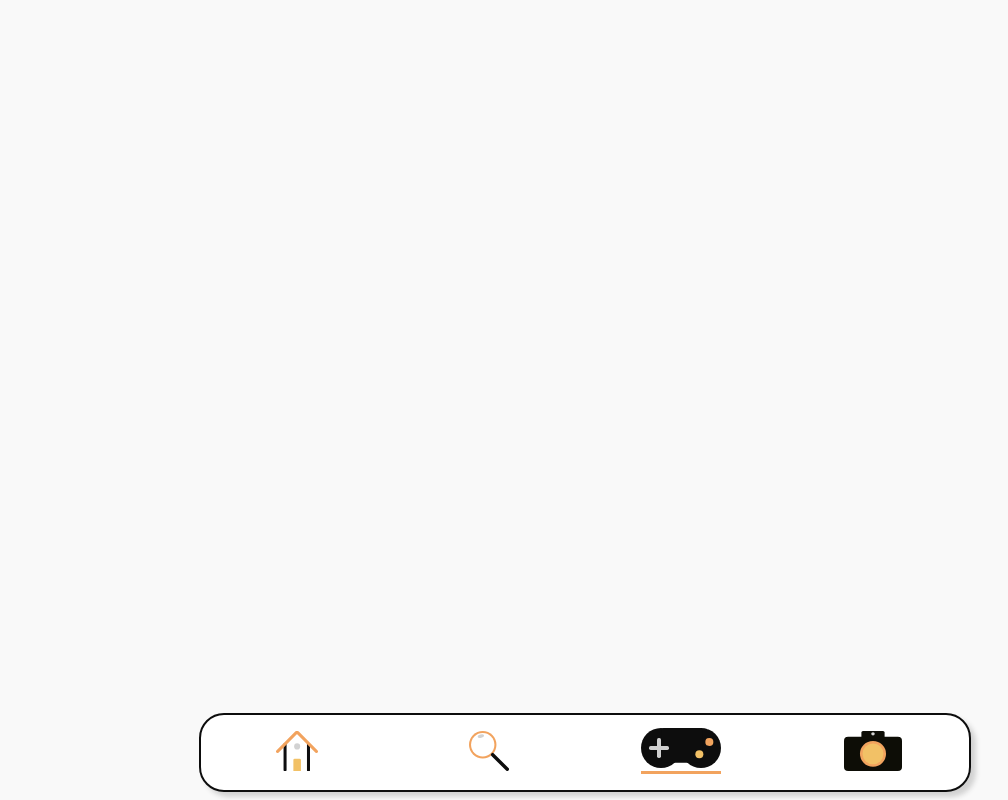
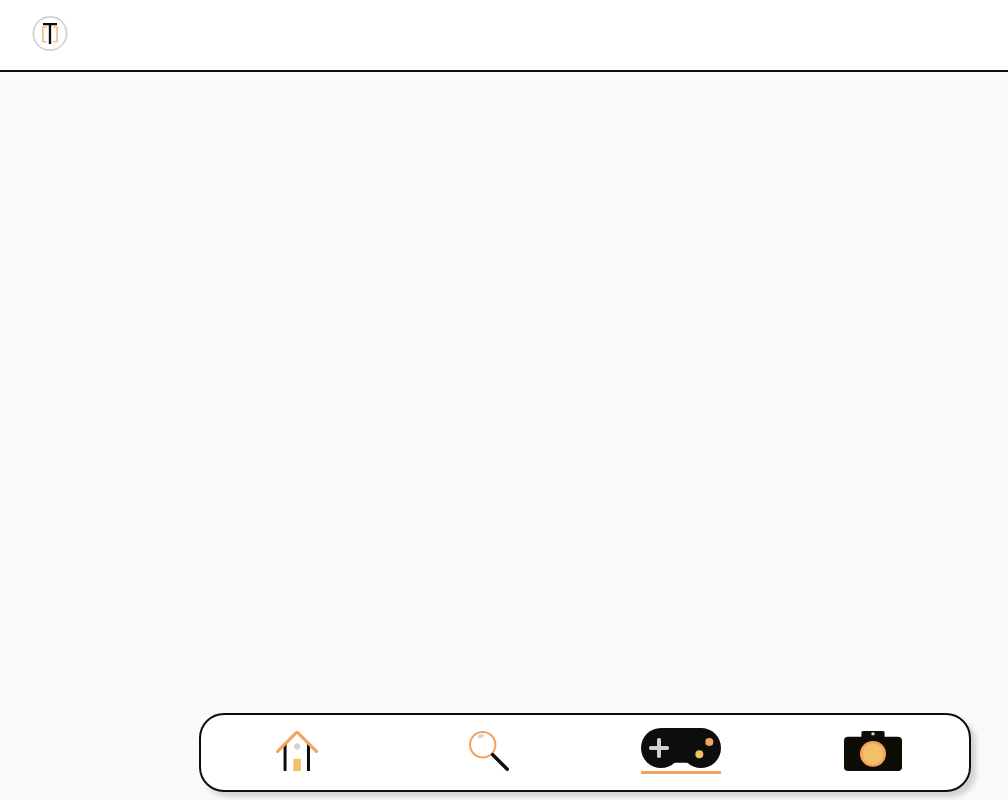
Before and after one commit to Karmelieto/ProjetWeb_AP5, a React (Create React App) app in the folder front/: page /play in a window 1280 px wide. Shown: the whole page, without its empty margins (55-1063 px from the left). Built offline with nearby package versions, Linux system fonts and the light colour scheme.

Commit message:
Init branch, added files

```diff
--- /dev/null
+++ b/front/src/components/gamestart/Gamestart.js
@@ -0,0 +1,35 @@
+import './Gamestart.css';
+import React from 'react';
+import { withRouter } from 'react-router-dom';
+import PropTypes from 'prop-types';
+import Banner from '../banner/Banner';
+// import back from '../../images/back.svg';
+import logo from '../../images/logo.svg'
+// import { Link, withRouter } from 'react-router-dom';
+// import APICallManager from '../../app/APICallManager';
+// import back from '../../images/back.svg';
+// import Banner from '../banner/Banner';
+
+class Gamestart extends React.Component {
+
+    onBackClicked (event) {
+        this.props.history.goBack();
+    }
+
+    render () {
+        return (
+            <div>
+                <Banner
+                left={
+                    <img src={logo} className="back-img" onClick={ (event) => this.onBackClicked(event) }/>
+                }
+                />
+            </div>
+        );
+    }
+}
+Gamestart.PropTypes = {
+    hystory: PropTypes.object,
+    user: PropTypes.object
+}
+export default withRouter(Gamestart);
--- a/front/src/components/navigator/Navigator.js
+++ b/front/src/components/navigator/Navigator.js
@@ -8,6 +8,7 @@ import Login from '../login/Login';
 import Register from '../register/Register';
 import Profile from '../profile/Profile';
 import MyProfile from '../profile/MyProfile';
+import Gamestart from '../gamestart/Gamestart';
 
 const Navigator = () => {
 
@@ -58,6 +59,9 @@ const Navigator = () => {
                         : <Profile user={user}/>
                     }
                 </Route>
+                <Route path='/play'>
+                    <Gamestart/>
+                </Route>
 
             </Switch>
         </div>
```
Also changed, not shown: front/src/components/gamestart/Gamestart.css (added), 2 other files (tests, documents, lock files or other folders).
